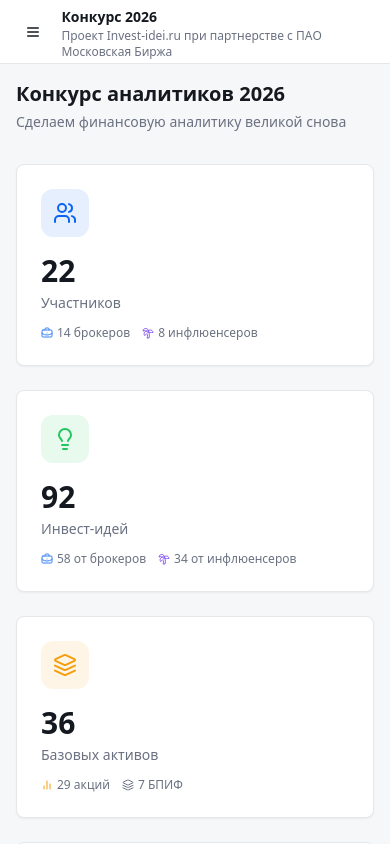
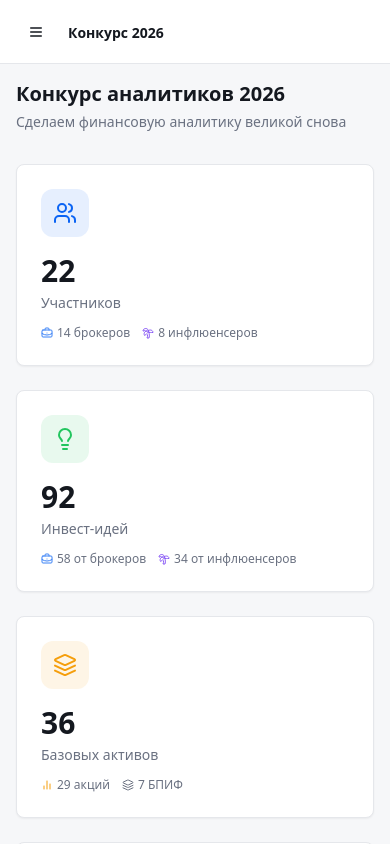
Before and after one commit to JohnyD2042/v0-InvestIdei-contest, a Next.js app: page / in a window 390 px wide. Built offline with nearby package versions, Linux system fonts and the light colour scheme.

Commit message:
fix: remove subheader from header in both desktop and mobile versions
Simplify header to "Конкурс аналитиков 2026" without partner text.

```diff
--- a/components/dashboard-layout.tsx
+++ b/components/dashboard-layout.tsx
@@ -80,7 +80,6 @@ export function DashboardLayout({ children }: DashboardLayoutProps) {
             <SheetContent side="left" className="w-72 p-4">
               <div className="mb-6">
                 <span className="font-bold text-foreground text-base block">Конкурс аналитиков 2026</span>
-                <span className="text-xs text-muted-foreground block">Проект Invest-idei.ru при партнерстве с ПАО Московская Биржа</span>
               </div>
               <SidebarContent />
 
@@ -98,7 +97,6 @@ export function DashboardLayout({ children }: DashboardLayoutProps) {
           <div>
             <span className="hidden sm:block font-bold text-foreground text-sm">Конкурс аналитиков 2026</span>
             <span className="sm:hidden font-bold text-foreground text-sm">Конкурс 2026</span>
-            <span className="text-xs text-muted-foreground block">Проект Invest-idei.ru при партнерстве с ПАО Московская Биржа</span>
           </div>
           <div className="h-6 w-px bg-border mx-2 hidden md:block" />
           <div className="text-sm text-muted-foreground hidden md:block">
```
